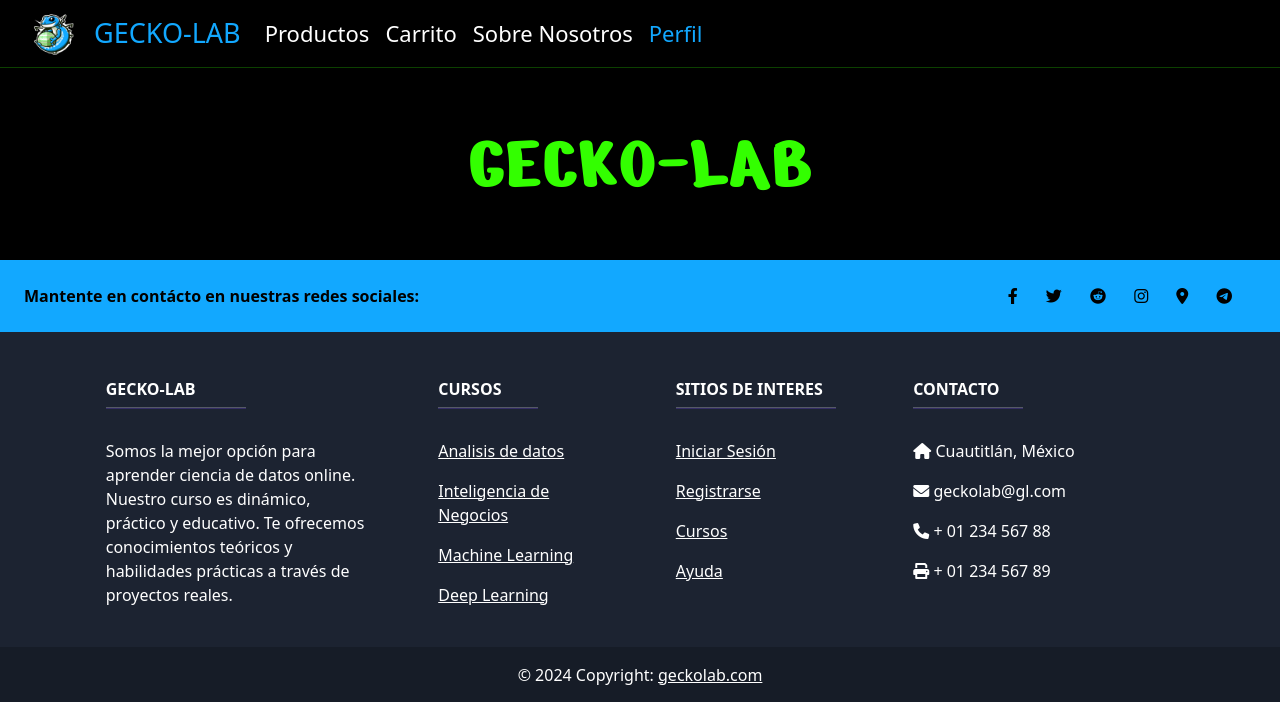
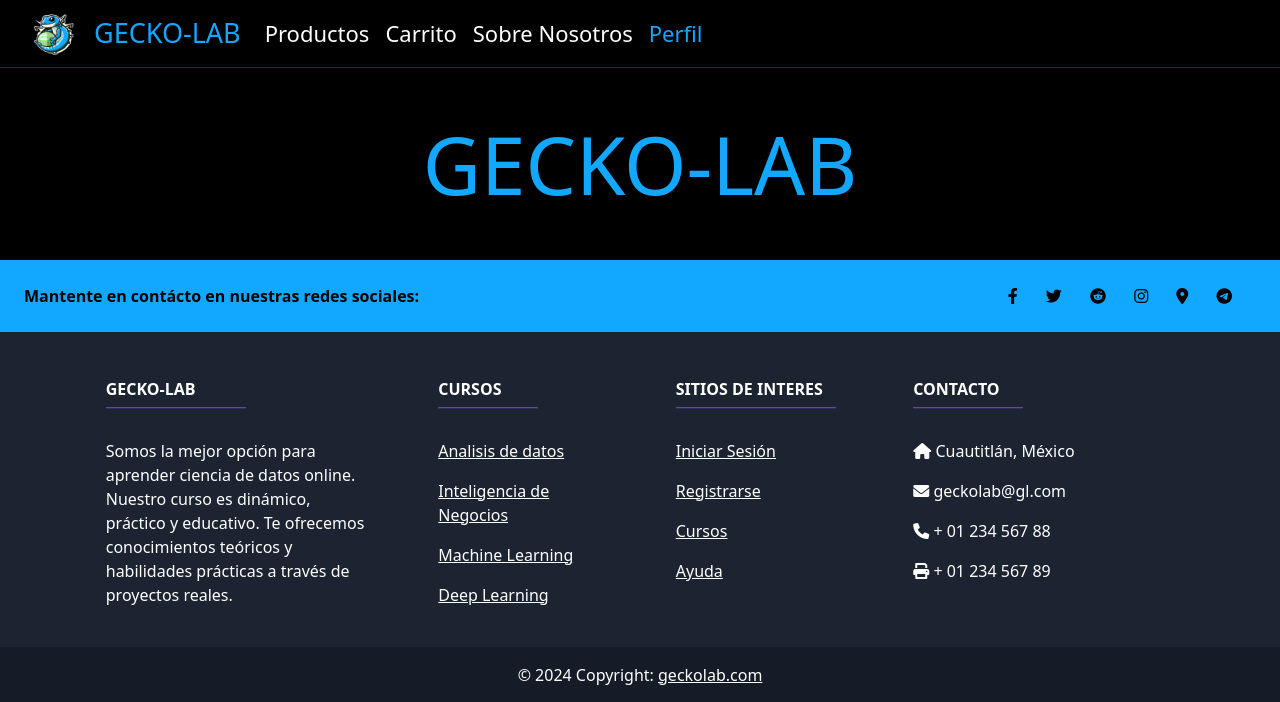
Before and after one commit to RichiLM/GeckoLab, a PHP site: page / in a window 1280 px wide. Shown: the top 702 px of the page. Run offline with PHP 8.4, Linux system fonts and the light colour scheme; some web fonts are replaced.

Commit message:
Update style.css

```diff
--- a/css/style.css
+++ b/css/style.css
@@ -6,7 +6,7 @@
 
 :root {
     --fuentePrincipal: 'FuenteGecko', "Nerko One", cursive;
-    --colorPrincipal: rgb(51, 255, 0);
+    --colorPrincipal: rgb(18, 168, 255);
 }
 
 body {
@@ -18,7 +18,6 @@ body {
 }
 
 .titulo {
-    font-family: var(--fuentePrincipal);
     color: var(--colorPrincipal);
 }
 
```
